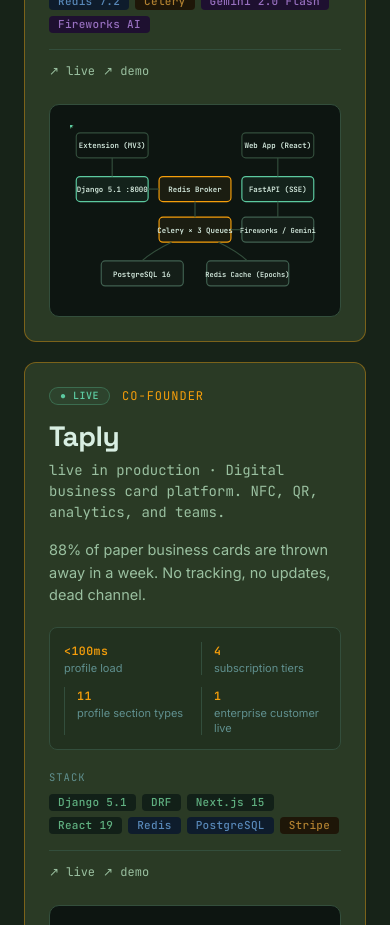
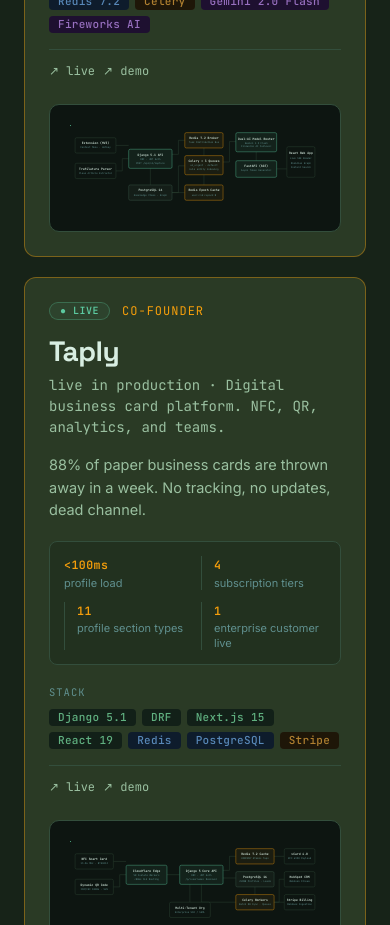
Before and after one commit to Mahboob-A/mahboob.engineer, a Next.js app: page /work in a window 390 px wide. Shown: the part 1220-2145 px from the top of the page. Built offline with nearby package versions, Linux system fonts and the light colour scheme; no server answers.

Commit message:
feat(diagrams): upgrade UnthinkDiagram to high-fidelity 980x340 responsive SVG blueprint

```diff
--- a/components/diagrams/UnthinkDiagram.tsx
+++ b/components/diagrams/UnthinkDiagram.tsx
@@ -1,25 +1,26 @@
 /**
  * components/diagrams/UnthinkDiagram.tsx
  *
- * Architecture diagram for the UnThink founder-tier card on /work and case study hero.
- * Monorepo service micro-orchestration pattern:
+ * High-fidelity architecture diagram for the UnThink founder-tier card on /work
+ * and case study hero on /work/unthink.
  *
- *   [Extension (MV3)] ──POST──→ [Django 5.1 :8000] ──enqueue──→ [Redis 7.2 Broker]
- *                                                                      │
- *                                                                      ▼
- *                                                            [Celery × 3 Queues]
- *                                                                      │
- *                                                                      ▼
- *   [Web App (React)] ◄──SSE─── [FastAPI :8001] ◄────stream──── [Fireworks / Gemini]
- *                                     │                                │
- *                                     ▼                                ▼
- *                            [PostgreSQL 16] ◄────────────── [Redis Cache (Epochs)]
+ * System Architecture:
+ *   [Chromium MV3] ──capture──→ [Django 5.1 API :8000] ──enqueue──→ [Redis 7.2 Broker]
+ *                                     │                                    │
+ *                                     │                                    ▼
+ *                                     │                          [Celery × 3 Queues]
+ *                                     │                                    │
+ *                                     │                                    ▼
+ *                                     │                          [Dual-AI Model Router]
+ *                                     │                                    │
+ *                                     │                                    ▼
+ *   [PostgreSQL 16] ◄────────[Redis Epoch Cache] ◄────────────── [FastAPI :8001 (SSE)] ──→ [React Web App]
  *
- * Animated packets:
- *   - Amber for the save / classify path: Extension → Django → Redis Broker → Celery → AI Engine.
- *   - Accent for the SSE real-time stream & cache persistence: AI Engine → FastAPI → Web App, and Celery → Cache/Postgres.
+ * Animated packets (SMIL):
+ *   - Amber for the save / classify path: Extension -> Django -> Redis Broker -> Celery -> Dual AI.
+ *   - Accent (mint) for SSE streaming: Dual AI -> FastAPI -> React Web App, and Celery -> Storage.
  *
- * Pure SVG + SMIL, no JS. Honors prefers-reduced-motion via the browser's automatic SMIL gate.
+ * Pure SVG + SMIL, 100% dependency-free, zero emojis, zero em dashes.
  */
 
 import { AnimatedPackets } from "./DiagramPackets";
@@ -27,222 +28,246 @@ import { AnimatedPackets } from "./DiagramPackets";
 export function UnthinkDiagram() {
   return (
     <svg
-      viewBox="0 0 320 220"
+      viewBox="0 0 980 340"
       xmlns="http://www.w3.org/2000/svg"
-      style={{ width: "100%", maxWidth: 320, height: "auto", display: "block" }}
+      style={{ width: "100%", height: "auto", display: "block" }}
       role="img"
-      aria-label="UnThink: Chromium MV3 Extension to Django 5.1, 3 Celery queues, FastAPI SSE streaming with Gemini/Fireworks failover, and Redis epoch caching."
+      aria-label="UnThink: Chromium MV3 Extension to Django 5.1 API, 3 Celery queues, Dual AI Model Router with Fireworks failover, FastAPI SSE streaming, and Redis epoch caching."
     >
+      {/* ─── Edges (rendered under nodes) ────────────────────────── */}
       <g aria-hidden>
-        {/* Browser Extension (top-left) */}
+        {/* MV3 Extension -> Django API */}
+        <path id="unthink-p1" className="alg-edge" d="M 180 80 H 230" />
+        {/* Trafilatura -> Django API */}
+        <path id="unthink-p2" className="alg-edge" d="M 180 180 H 205 V 132 H 230" />
+        {/* Django API -> Redis Broker (Top) */}
+        <path id="unthink-p3" className="alg-edge" d="M 400 115 H 425 V 60 H 450" />
+        {/* Redis Broker -> Celery Workers */}
+        <path id="unthink-p4" className="alg-edge" d="M 525 90 V 120" />
+        {/* Celery -> Dual AI Router */}
+        <path id="unthink-p5" className="alg-edge" d="M 600 145 H 625 V 65 H 650" />
+        {/* Dual AI Router -> FastAPI SSE Streamer */}
+        <path id="unthink-p6" className="alg-edge" d="M 730 105 V 140" />
+        {/* FastAPI SSE -> React Web App */}
+        <path id="unthink-p7" className="alg-edge" d="M 810 172 H 850" />
+        {/* Celery -> PostgreSQL Persistence */}
+        <path id="unthink-p8" className="alg-edge" d="M 450 160 H 425 V 265 H 400" />
+        {/* Celery -> Redis Epoch Cache */}
+        <path id="unthink-p9" className="alg-edge" d="M 525 195 V 235" />
+        {/* Django -> PostgreSQL */}
+        <path className="alg-edge" d="M 315 170 V 235" />
+        {/* Redis Epoch Cache -> PostgreSQL */}
+        <path className="alg-edge" d="M 450 265 H 400" />
+      </g>
+
+      {/* ─── Nodes ───────────────────────────────────────────────── */}
+      {/* 1. Client Extension: Chromium Manifest V3 */}
+      <g>
         <rect
-          className="alg-mini-node alg-mini-base"
-          x={8}
-          y={10}
-          width={92}
-          height={32}
-          rx={5}
+          className="alg-node alg-node-base"
+          x={20}
+          y={50}
+          width={160}
+          height={60}
+          rx={6}
         />
-        <text
-          className="alg-mini-label"
-          x={54}
-          y={30}
-          textAnchor="middle"
-          fontSize={9.5}
-        >
+        <text className="alg-label" x={100} y={75} textAnchor="middle">
           Extension (MV3)
         </text>
+        <text className="alg-sub" x={100} y={92} textAnchor="middle">
+          Context Menu · Hotkey
+        </text>
+      </g>
 
-        {/* Web App / Dashboard (top-right) */}
+      {/* 2. DOM Parser: Trafilatura Content Extractor */}
+      <g>
         <rect
-          className="alg-mini-node alg-mini-base"
-          x={220}
-          y={10}
-          width={92}
-          height={32}
-          rx={5}
+          className="alg-node alg-node-base"
+          x={20}
+          y={150}
+          width={160}
+          height={60}
+          rx={6}
         />
-        <text
-          className="alg-mini-label"
-          x={266}
+        <text className="alg-label" x={100} y={175} textAnchor="middle">
+          Trafilatura Parser
+        </text>
+        <text className="alg-sub" x={100} y={192} textAnchor="middle">
+          Clean Article Extractor
+        </text>
+      </g>
+
+      {/* 3. Core Ingestion API: Django 5.1 (:8000) */}
+      <g>
+        <rect
+          className="alg-node alg-node-judge"
+          x={230}
+          y={95}
+          width={170}
+          height={75}
+          rx={6}
+        />
+        <text className="alg-label" x={315} y={122} textAnchor="middle">
+          Django 5.1 API
+        </text>
+        <text className="alg-sub" x={315} y={138} textAnchor="middle">
+          DRF · JWT Auth
+        </text>
+        <text className="alg-sub" x={315} y={152} textAnchor="middle">
+          POST /api/v1/capture
+        </text>
+      </g>
+
+      {/* 4. Priority Broker: Redis 7.2 */}
+      <g>
+        <rect
+          className="alg-node alg-node-queue"
+          x={450}
           y={30}
-          textAnchor="middle"
-          fontSize={9.5}
-        >
-          Web App (React)
+          width={150}
+          height={60}
+          rx={6}
+        />
+        <text className="alg-label" x={525} y={55} textAnchor="middle">
+          Redis 7.2 Broker
         </text>
+        <text className="alg-sub" x={525} y={72} textAnchor="middle">
+          Task Distribution Bus
+        </text>
+      </g>
 
-        {/* Django 5.1 :8000 (left middle) */}
+      {/* 5. Distributed Task Queues: Celery × 3 */}
+      <g>
         <rect
-          className="alg-mini-node alg-mini-judge"
-          x={8}
-          y={66}
-          width={92}
-          height={32}
-          rx={5}
+          className="alg-node alg-node-queue"
+          x={450}
+          y={120}
+          width={150}
+          height={75}
+          rx={6}
         />
-        <text
-          className="alg-mini-label"
-          x={54}
-          y={86}
-          textAnchor="middle"
-          fontSize={9.5}
-        >
-          Django 5.1 :8000
-        </text>
-
-        {/* Redis 7.2 Broker (center top) */}
-        <rect
-          className="alg-mini-node alg-mini-queue"
-          x={114}
-          y={66}
-          width={92}
-          height={32}
-          rx={5}
-        />
-        <text
-          className="alg-mini-label"
-          x={160}
-          y={86}
-          textAnchor="middle"
-          fontSize={9.5}
-        >
-          Redis Broker
-        </text>
-
-        {/* Celery × 3 Queues (center middle) */}
-        <rect
-          className="alg-mini-node alg-mini-queue"
-          x={114}
-          y={118}
-          width={92}
-          height={32}
-          rx={5}
-        />
-        <text
-          className="alg-mini-label"
-          x={160}
-          y={138}
-          textAnchor="middle"
-          fontSize={9.5}
-        >
+        <text className="alg-label" x={525} y={145} textAnchor="middle">
           Celery × 3 Queues
         </text>
+        <text className="alg-sub" x={525} y={162} textAnchor="middle">
+          ai_urgent · default
+        </text>
+        <text className="alg-sub" x={525} y={176} textAnchor="middle">
+          bulk entity indexing
+        </text>
+      </g>
 
-        {/* FastAPI :8001 (right middle) */}
+      {/* 6. Dual-AI Model Router: Gemini 1.5 + Fireworks Failover */}
+      <g>
         <rect
-          className="alg-mini-node alg-mini-judge"
-          x={220}
-          y={66}
-          width={92}
-          height={32}
-          rx={5}
+          className="alg-node alg-node-judge"
+          x={650}
+          y={30}
+          width={160}
+          height={75}
+          rx={6}
         />
-        <text
-          className="alg-mini-label"
-          x={266}
-          y={86}
-          textAnchor="middle"
-          fontSize={9.5}
-        >
+        <text className="alg-label" x={730} y={57} textAnchor="middle">
+          Dual-AI Model Router
+        </text>
+        <text className="alg-sub" x={730} y={74} textAnchor="middle">
+          Gemini 1.5 Flash
+        </text>
+        <text className="alg-sub" x={730} y={88} textAnchor="middle">
+          Fireworks AI Failover
+        </text>
+      </g>
+
+      {/* 7. Real-Time Streaming Layer: FastAPI (:8001) */}
+      <g>
+        <rect
+          className="alg-node alg-node-judge"
+          x={650}
+          y={140}
+          width={160}
+          height={65}
+          rx={6}
+        />
+        <text className="alg-label" x={730} y={165} textAnchor="middle">
           FastAPI (SSE)
         </text>
+        <text className="alg-sub" x={730} y={182} textAnchor="middle">
+          Async Token Generator
+        </text>
+      </g>
 
-        {/* AI Failover Engine (right bottom) */}
+      {/* 8. Web App: React Dashboard & Knowledge Graph */}
+      <g>
         <rect
-          className="alg-mini-node alg-mini-mauve"
-          x={220}
-          y={118}
-          width={92}
-          height={32}
-          rx={5}
+          className="alg-node alg-node-base"
+          x={850}
+          y={85}
+          width={110}
+          height={120}
+          rx={6}
         />
-        <text
-          className="alg-mini-label"
-          x={266}
-          y={138}
-          textAnchor="middle"
-          fontSize={9}
-        >
-          Fireworks / Gemini
+        <text className="alg-label" x={905} y={115} textAnchor="middle">
+          React Web App
         </text>
+        <text className="alg-sub" x={905} y={135} textAnchor="middle">
+          Live SSE Reader
+        </text>
+        <text className="alg-sub" x={905} y={152} textAnchor="middle">
+          Obsidian Graph
+        </text>
+        <text className="alg-sub" x={905} y={169} textAnchor="middle">
+          Instant Search
+        </text>
+      </g>
 
-        {/* PostgreSQL 16 (bottom left-center) */}
+      {/* 9. Relational Entity Store: PostgreSQL 16 */}
+      <g>
         <rect
-          className="alg-mini-node alg-mini-data"
-          x={40}
-          y={174}
-          width={105}
-          height={32}
-          rx={5}
+          className="alg-node alg-node-data"
+          x={230}
+          y={235}
+          width={170}
+          height={60}
+          rx={6}
         />
-        <text
-          className="alg-mini-label"
-          x={92}
-          y={194}
-          textAnchor="middle"
-          fontSize={9.5}
-        >
+        <text className="alg-label" x={315} y={260} textAnchor="middle">
           PostgreSQL 16
         </text>
-
-        {/* Redis Cache with Epoch Versioning (bottom right-center) */}
-        <rect
-          className="alg-mini-node alg-mini-data"
-          x={175}
-          y={174}
-          width={105}
-          height={32}
-          rx={5}
-        />
-        <text
-          className="alg-mini-label"
-          x={227}
-          y={194}
-          textAnchor="middle"
-          fontSize={9}
-        >
-          Redis Cache (Epochs)
+        <text className="alg-sub" x={315} y={277} textAnchor="middle">
+          Knowledge Items · Graph
         </text>
-
-        {/* Edges */}
-        {/* Extension → Django */}
-        <path id="unthink-p1" className="alg-mini-edge" d="M54 42 V66" />
-        {/* Django → Redis Broker */}
-        <path id="unthink-p2" className="alg-mini-edge" d="M100 82 H114" />
-        {/* Redis Broker → Celery */}
-        <path id="unthink-p3" className="alg-mini-edge" d="M160 98 V118" />
-        {/* Celery → AI Engine */}
-        <path id="unthink-p4" className="alg-mini-edge" d="M206 134 H220" />
-        {/* AI Engine → FastAPI */}
-        <path id="unthink-p5" className="alg-mini-edge" d="M266 118 V98" />
-        {/* FastAPI → Web App (SSE) */}
-        <path id="unthink-p6" className="alg-mini-edge" d="M266 66 V42" />
-        {/* Celery/Worker → PostgreSQL (persist) */}
-        <path id="unthink-p7" className="alg-mini-edge" d="M130 150 Q105 162 92 174" />
-        {/* Celery/Worker → Redis Cache (bump epoch) */}
-        <path id="unthink-p8" className="alg-mini-edge" d="M190 150 Q215 162 227 174" />
       </g>
 
-      {/* Animated packets */}
+      {/* 10. In-Memory Cache: Redis Epoch Invalidation */}
+      <g>
+        <rect
+          className="alg-node alg-node-queue"
+          x={450}
+          y={235}
+          width={150}
+          height={60}
+          rx={6}
+        />
+        <text className="alg-label" x={525} y={260} textAnchor="middle">
+          Redis Epoch Cache
+        </text>
+        <text className="alg-sub" x={525} y={277} textAnchor="middle">
+          user:&lt;id&gt;:epoch:N
+        </text>
+      </g>
+
+      {/* ─── Animated Packets (SMIL) ──────────────────────────────── */}
       <AnimatedPackets
         groups={[
-          /* Ingestion & AI classify path */
           {
-            edges: ["unthink-p1", "unthink-p2", "unthink-p3", "unthink-p4"],
+            edges: ["unthink-p1", "unthink-p2", "unthink-p3", "unthink-p4", "unthink-p5"],
             color: "amber",
-            count: 3,
-          },
-          /* Real-time SSE stream & Persistence */
-          {
-            edges: ["unthink-p5", "unthink-p6"],
-            color: "acc",
-            count: 2,
+            count: 5,
           },
           {
-            edges: ["unthink-p7", "unthink-p8"],
+            edges: ["unthink-p6", "unthink-p7", "unthink-p8", "unthink-p9"],
             color: "acc",
-            count: 2,
+            count: 4,
           },
         ]}
       />
```
